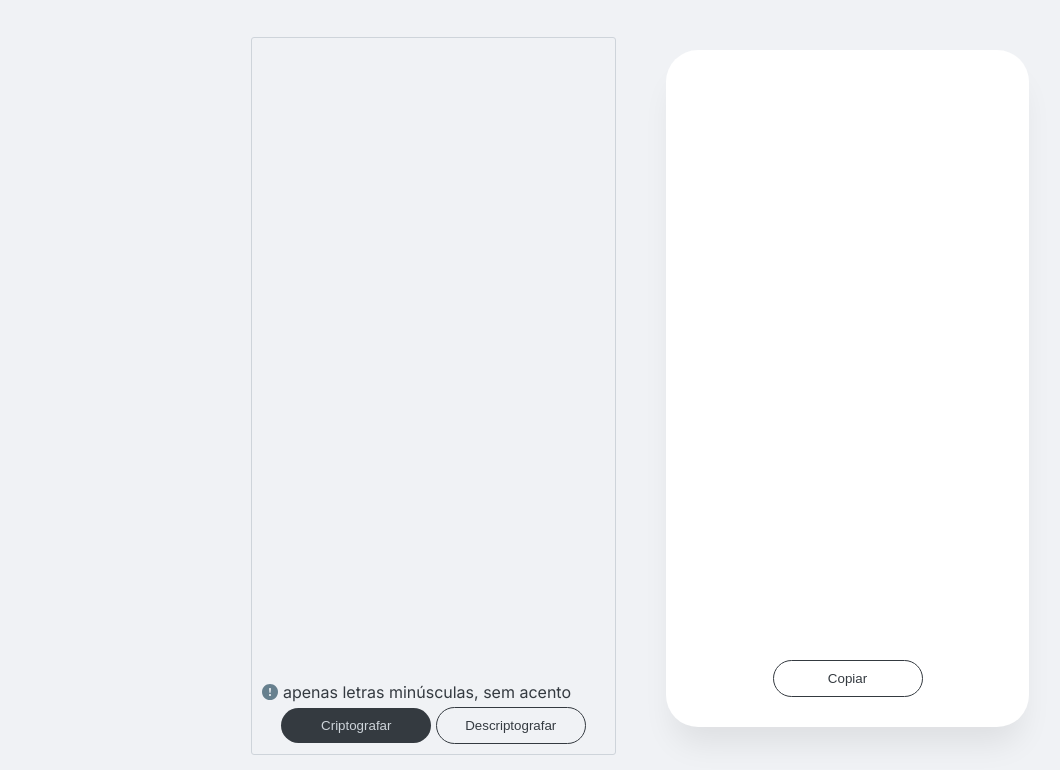
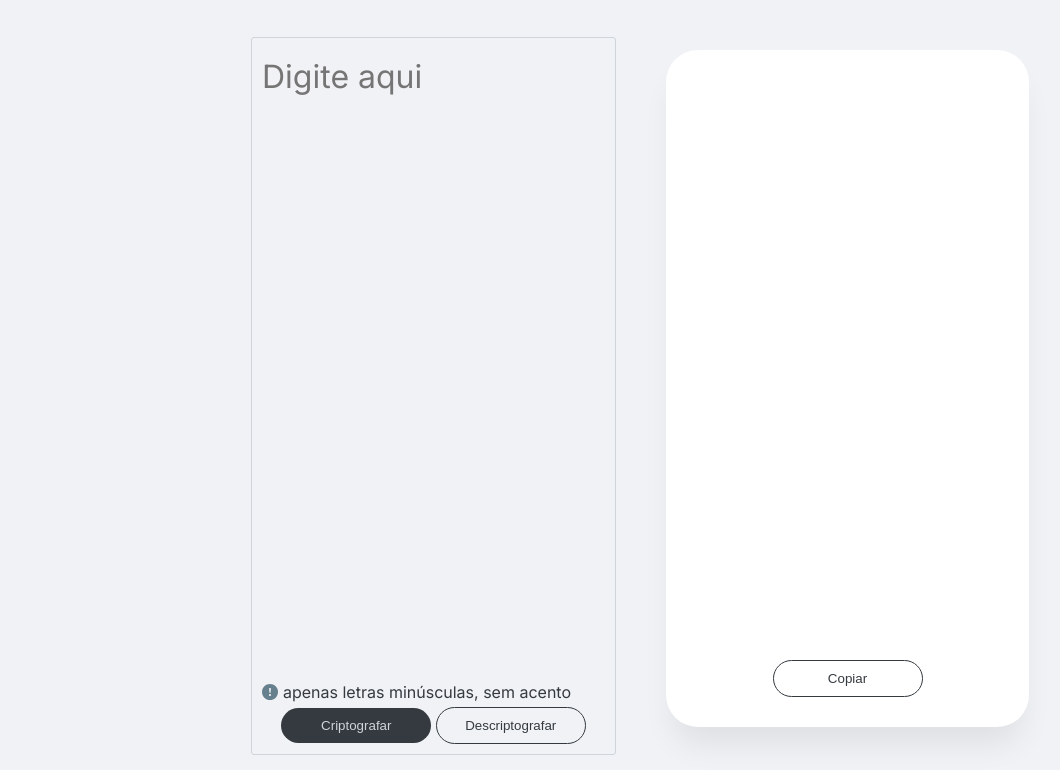
Before and after one commit to jotaNas/challenge01-oracleOne, a plain HTML site: page index.html in a window 1280 px wide. Shown: the part 156-926 px from the top of the page, without its empty margins (0-1060 px from the left). Drawn offline with Linux system fonts and the light colour scheme.

Commit message:
add placeholder

```diff
--- a/index.html
+++ b/index.html
@@ -34,6 +34,7 @@
             spellcheck="false"
             tabindex="0"
             style="resize: none"
+            placeholder="Digite aqui"
           ></textarea>
           <div class="text-warning">
             <img src="./assets/Vector.svg" alt="aviso" class="warning" />
```
